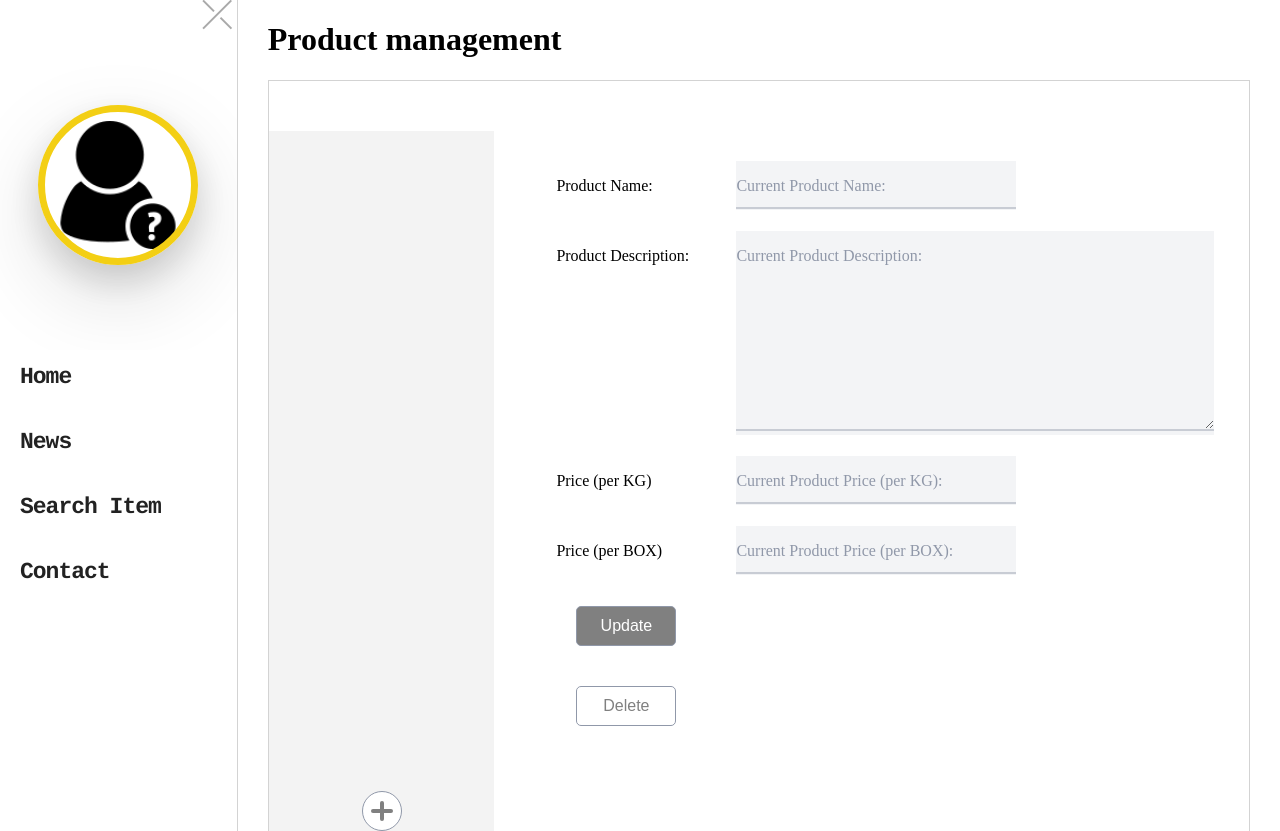
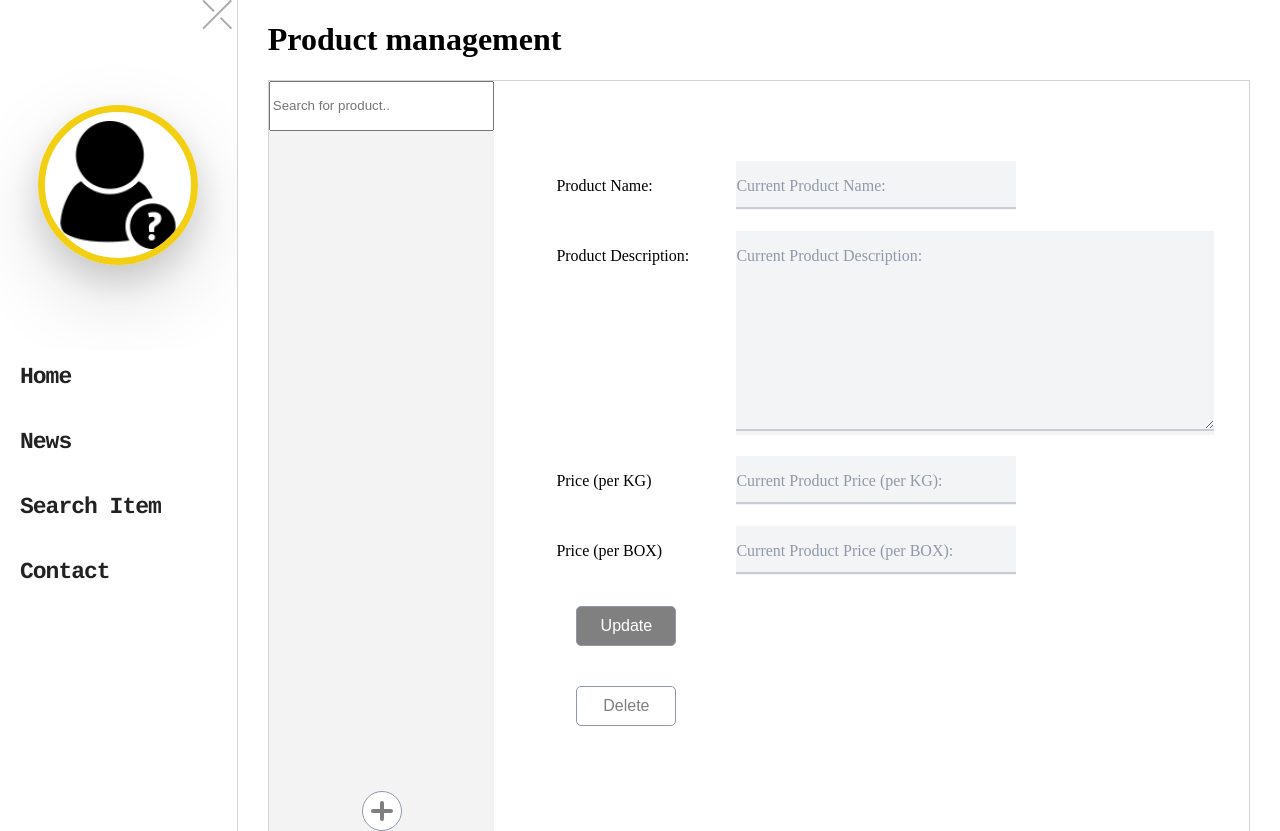
Before and after one commit to B46qqq/saien, a Flask app: template saien/templates/admin_productmanagement.html in a window 1280 px wide. Shown: the top 831 px of the page. Run offline with Flask 2, Linux system fonts and the light colour scheme; the template is opened without the code that fills it, so the values that code supplies are empty.

Commit message:
Product management completely done

```diff
--- a/saien/static/js/productmanagement.js
+++ b/saien/static/js/productmanagement.js
@@ -313,3 +313,25 @@ function createProduct(){
 
     document.addEventListener('mousedown', handlerNewProduct);
 }
+
+function product_filter() {
+    var input, filter, ul, li, a, i, txtValue;
+    input = document.getElementById("product_filter");
+    filter = input.value.toUpperCase();
+    tab_list = document.querySelector(".product_tab_list");
+    plist = tab_list.getElementsByTagName("a");
+    for (i = 0; i < plist.length; ++i) {
+        a = plist[i];
+        txtValue = a.textContent || a.innerText;
+        if (txtValue.toUpperCase().indexOf(filter) > -1) {
+            a.style.display = "";
+        } else {
+            a.style.display = "none";
+        }
+    }
+}
+
+
+// empty form inputs upon First load & Refresh
+// Just looks nicer;
+blankForm();
--- a/saien/templates/admin_productmanagement.html
+++ b/saien/templates/admin_productmanagement.html
@@ -14,6 +14,11 @@
 <h1> Product management </h1>
 
 <productlist>
+    <input type="text"
+           id="product_filter"
+           onkeyup="product_filter()"
+           placeholder="Search for product..">
+
     <div class="product_message alert hide" id="message">
         <span class="closebtn" onclick="this.parentElement.classList.add('hide');">
             &times;
```
Also changed, not shown: saien/storage.db.
